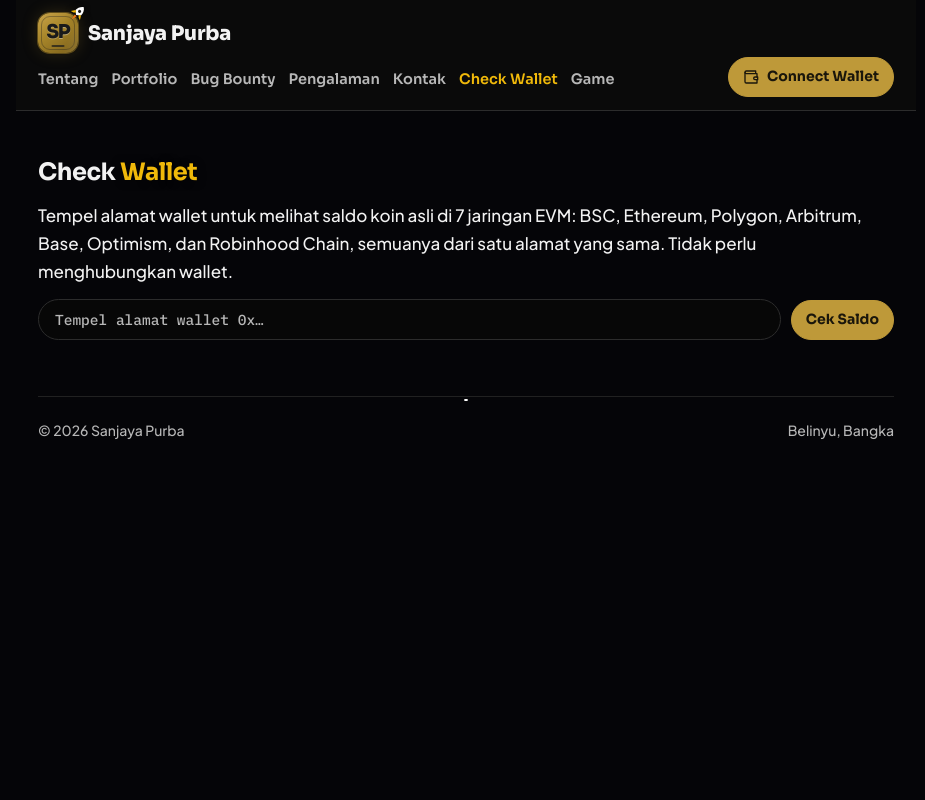
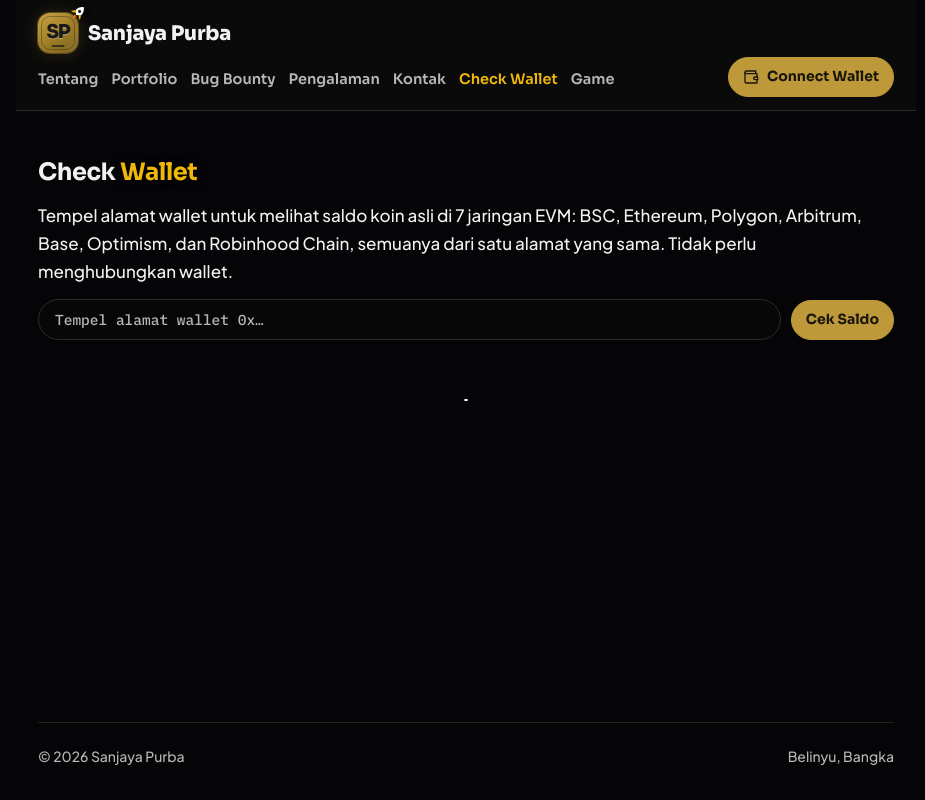
Before and after one commit to je26/Sanjayapurba, a plain HTML site: page index.html in a window 1280 px wide. Both pictures are taken after a click on the element 640 px from the left and 77 px from the top of the page. Shown: the whole page, without its empty margins (174-1099 px from the left). Drawn offline with Linux system fonts and the light colour scheme; no server answers.

Commit message:
Sticky footer: footer stays at the bottom on short views

```diff
--- a/index.html
+++ b/index.html
@@ -74,8 +74,13 @@
       .wrap {
         max-width: 900px;
         margin: 0 auto;
-        padding: 0 22px 72px;
-      }
+        padding: 0 22px 32px;
+        display: flex;
+        flex-direction: column;
+        min-height: 100vh;
+        min-height: 100dvh;
+      }
+      [data-view-panel] { flex: 1 0 auto; }
 
       /* ---------- Navbar ---------- */
       .navbar {
```
